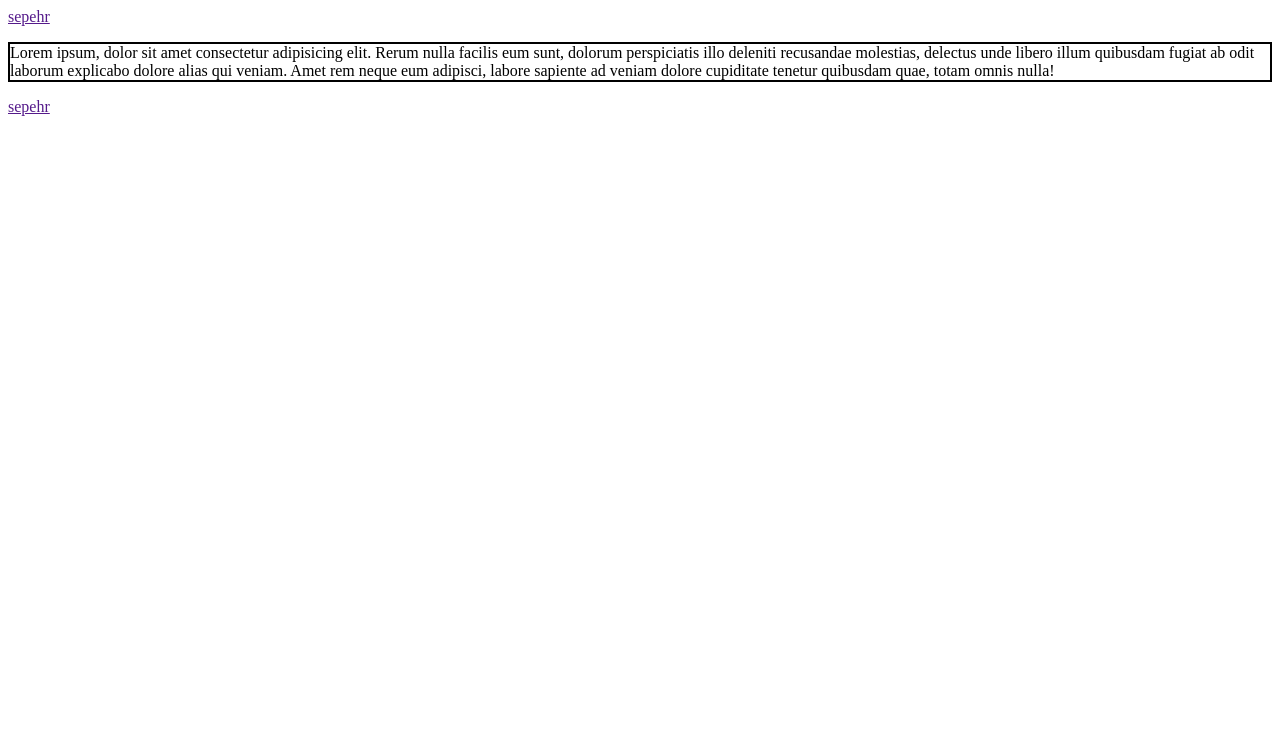
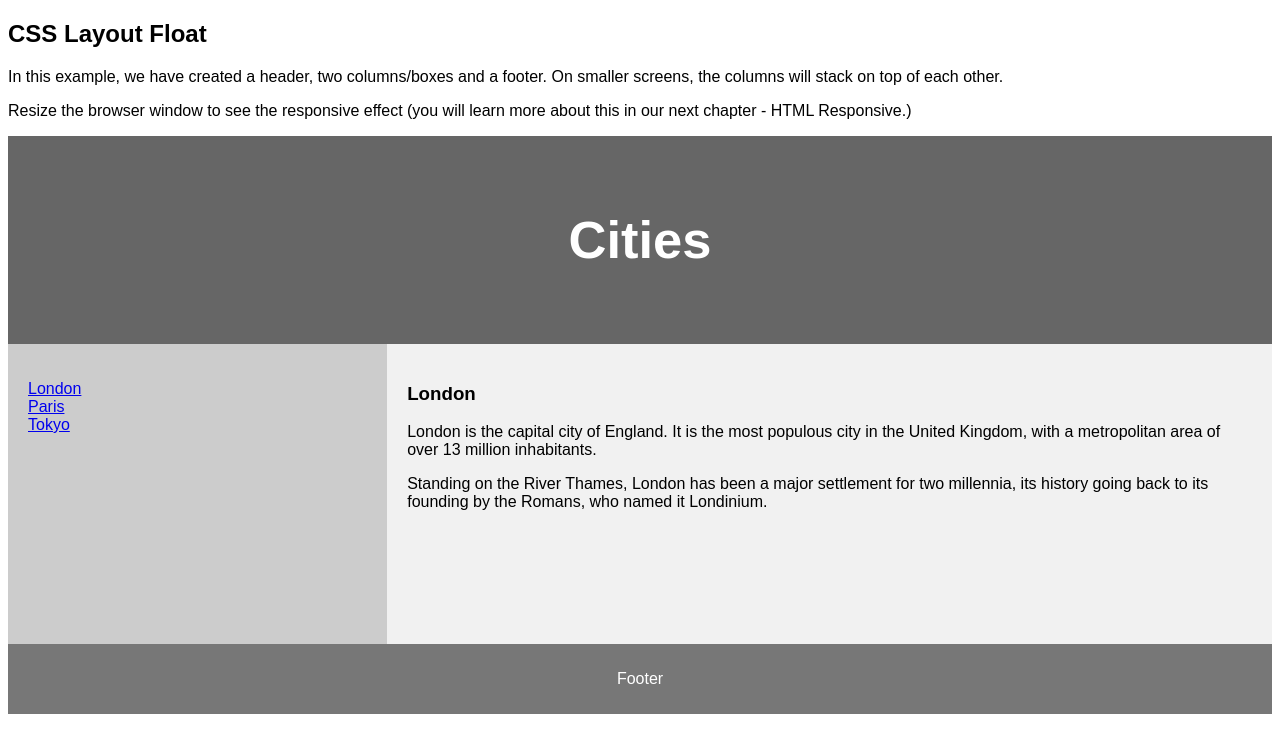
Before and after one commit to sepehrsdgh/w3school-training, a plain HTML site: page index.html in a window 1280 px wide. Drawn offline with Linux system fonts and the light colour scheme.

Commit message:
august 12 1

```diff
--- a/index.html
+++ b/index.html
@@ -1,14 +1,104 @@
 <!DOCTYPE html>
-<html>
+<html lang="en">
 <head>
+<title>CSS Template</title>
+<meta charset="utf-8">
+<meta name="viewport" content="width=device-width, initial-scale=1">
 <style>
+* {
+  box-sizing: border-box;
+}
 
+body {
+  font-family: Arial, Helvetica, sans-serif;
+}
+
+/* Style the header */
+header {
+  background-color: #666;
+  padding: 30px;
+  text-align: center;
+  font-size: 35px;
+  color: white;
+}
+
+/* Create two columns/boxes that floats next to each other */
+nav {
+  float: left;
+  width: 30%;
+  height: 300px; /* only for demonstration, should be removed */
+  background: #ccc;
+  padding: 20px;
+}
+
+/* Style the list inside the menu */
+nav ul {
+  list-style-type: none;
+  padding: 0;
+}
+
+article {
+  float: left;
+  padding: 20px;
+  width: 70%;
+  background-color: #f1f1f1;
+  height: 300px; /* only for demonstration, should be removed */
+}
+
+/* Clear floats after the columns */
+section::after {
+  content: "";
+  display: table;
+  clear: both;
+}
+
+/* Style the footer */
+footer {
+  background-color: #777;
+  padding: 10px;
+  text-align: center;
+  color: white;
+}
+
+/* Responsive layout - makes the two columns/boxes stack on top of each other instead of next to each other, on small screens */
+@media (max-width: 600px) {
+  nav, article {
+    width: 100%;
+    height: auto;
+  }
+}
 </style>
-<link rel="stylesheet" href="style.css">
 </head>
 <body>
-  <a href="">sepehr</a>
-  <p>Lorem ipsum, dolor sit amet consectetur adipisicing elit. Rerum nulla facilis eum sunt, dolorum perspiciatis illo deleniti recusandae molestias, delectus unde libero illum quibusdam fugiat ab odit laborum explicabo dolore alias qui veniam. Amet rem neque eum adipisci, labore sapiente ad veniam dolore cupiditate tenetur quibusdam quae, totam omnis nulla!</p>
-  <a href="">sepehr</a>
+
+<h2>CSS Layout Float</h2>
+<p>In this example, we have created a header, two columns/boxes and a footer. On smaller screens, the columns will stack on top of each other.</p>
+<p>Resize the browser window to see the responsive effect (you will learn more about this in our next chapter - HTML Responsive.)</p>
+
+<header>
+  <h2>Cities</h2>
+</header>
+
+<section>
+  <nav>
+    <ul>
+      <li><a href="#">London</a></li>
+      <li><a href="#">Paris</a></li>
+      <li><a href="#">Tokyo</a></li>
+    </ul>
+  </nav>
+
+  <article>
+    <h1>London</h1>
+    <p>London is the capital city of England. It is the most populous city in the  United Kingdom, with a metropolitan area of over 13 million inhabitants.</p>
+    <p>Standing on the River Thames, London has been a major settlement for two millennia, its history going back to its founding by the Romans, who named it Londinium.</p>
+  </article>
+</section>
+
+
+<footer>
+  <p>Footer</p>
+</footer>
+
 </body>
 </html>
--- a/style.css
+++ b/style.css
@@ -1,3 +1,7 @@
 p{
     border:2px solid black
 }
+
+a{
+    border:2px solid red
+}
```
